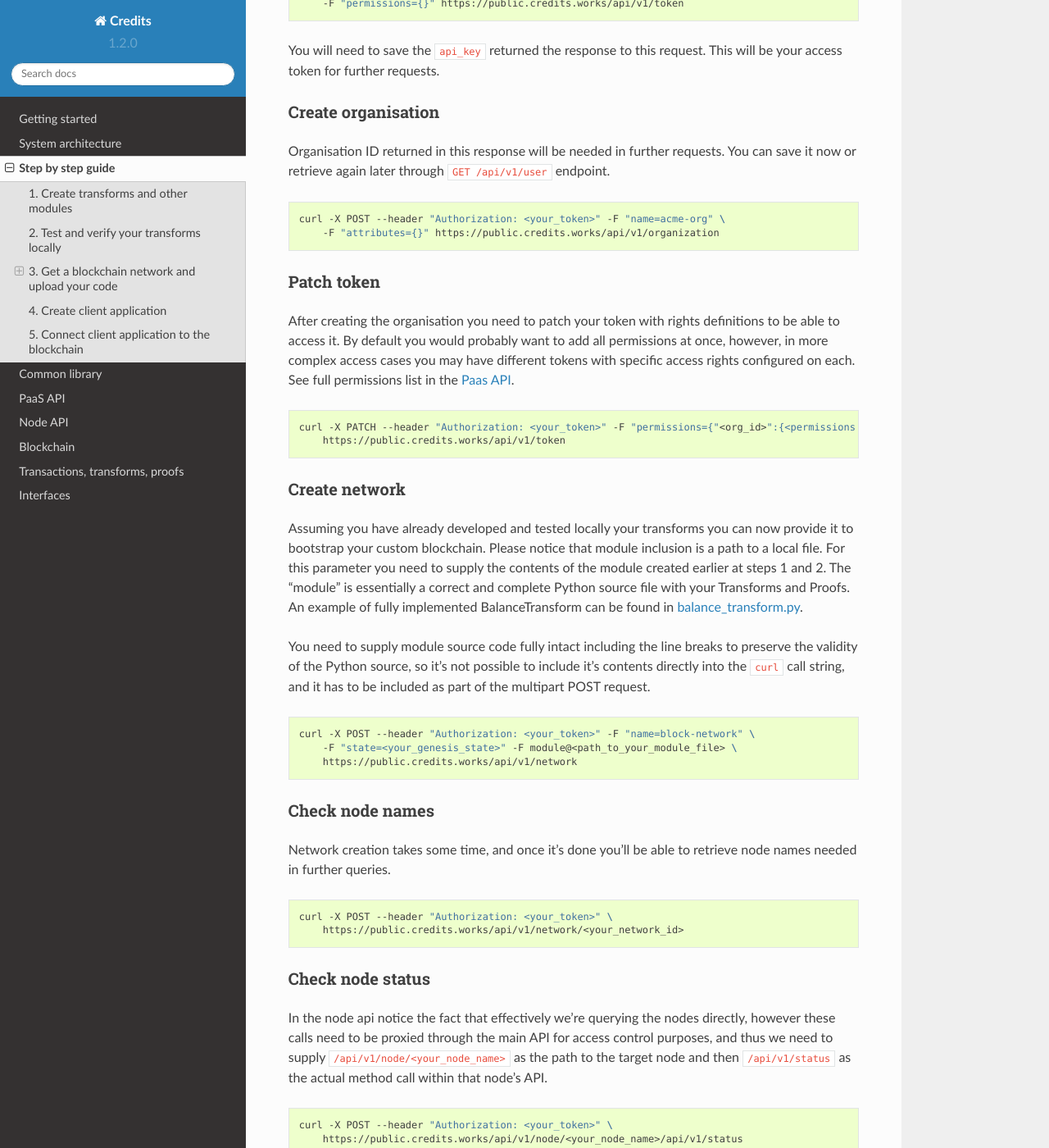
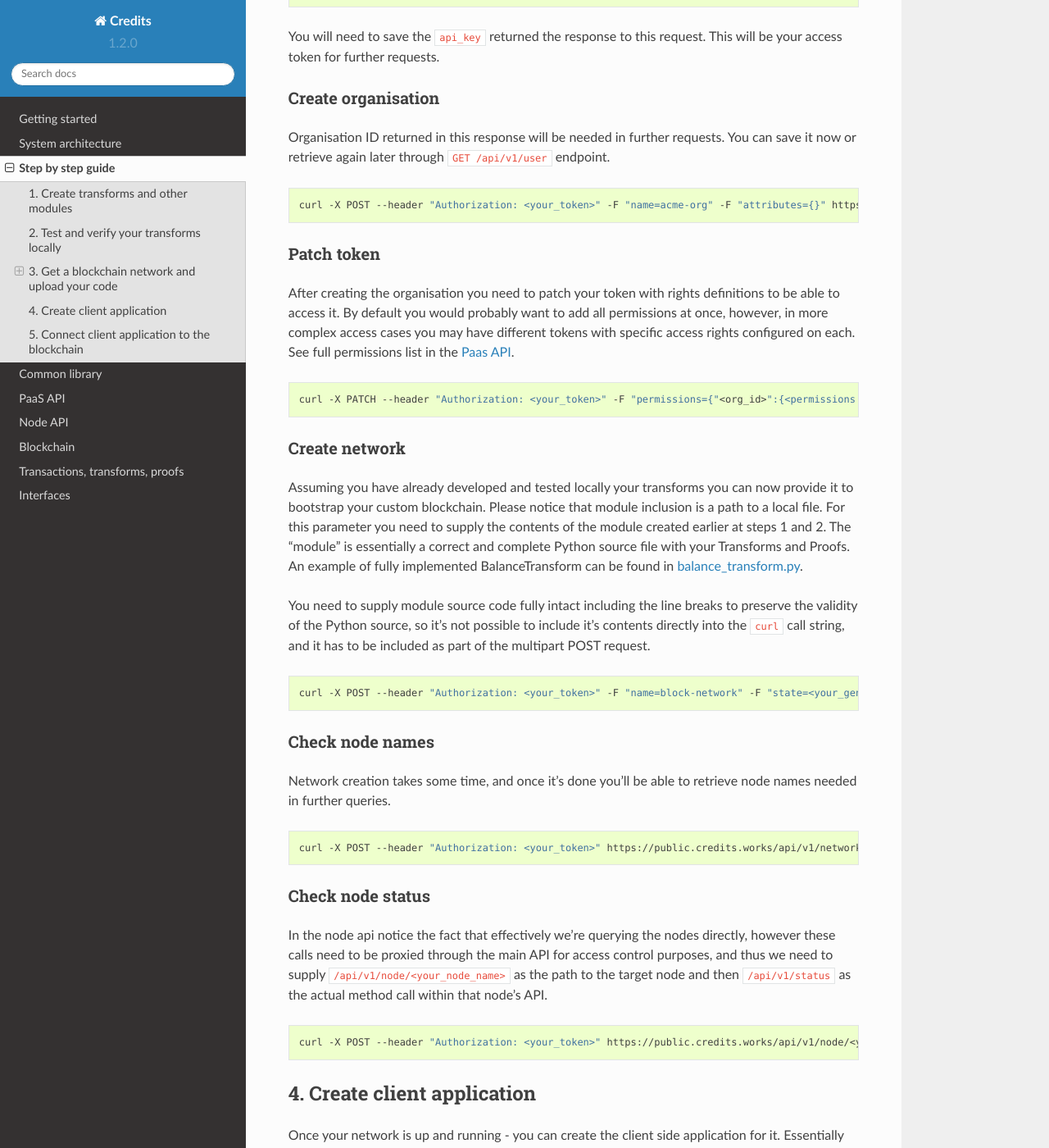
Before and after one commit to voodoo12345/credits-docs, a Sphinx documentation site: the page built from source/step_by_step.rst, in a window 1280 px wide and 1400 px high, scrolled down 2453 px. Shown: the whole window at 82% size. Built offline with Sphinx 7.4.7 and the Read the Docs theme 2.0.0, drawn with Linux system fonts in a browser that asks for light colours; some of the changed text lies outside the part shown.

Commit message:
- make curl examples copypasteable

```diff
--- a/source/step_by_step.rst
+++ b/source/step_by_step.rst
@@ -122,8 +122,7 @@ Register an account
 
 .. code-block:: bash
 
-    curl -X POST -F "email=test@example.com" -F "password=highlysecurepassword" \
-        -F "attributes={}" https://public.credits.works/api/v1/user
+    curl -X POST -F "email=test@example.com" -F "password=highlysecurepassword" -F "attributes={}" https://public.credits.works/api/v1/user
 
 Create access token
 -------------------
@@ -144,8 +143,7 @@ You can save it now or retrieve again later through ``GET /api/v1/user`` endpoin
 
 .. code-block:: bash
 
-    curl -X POST --header "Authorization: <your_token>" -F "name=acme-org" \
-        -F "attributes={}" https://public.credits.works/api/v1/organization
+    curl -X POST --header "Authorization: <your_token>" -F "name=acme-org" -F "attributes={}" https://public.credits.works/api/v1/organization
 
 Patch token
 -----------
@@ -158,8 +156,7 @@ See full permissions list in the :ref:`Paas API<paas-api>`.
 
 .. code-block:: bash
 
-    curl -X PATCH --header "Authorization: <your_token>" -F "permissions={"<org_id>":{<permissions list>}}" \
-        https://public.credits.works/api/v1/token
+    curl -X PATCH --header "Authorization: <your_token>" -F "permissions={"<org_id>":{<permissions list>}}" https://public.credits.works/api/v1/token
 
 Create network
 --------------
@@ -179,9 +176,7 @@ included as part of the multipart POST request.
 
 .. code-block:: bash
 
-    curl -X POST --header "Authorization: <your_token>" -F "name=block-network" \
-        -F "state=<your_genesis_state>" -F module@<path_to_your_module_file> \
-        https://public.credits.works/api/v1/network
+    curl -X POST --header "Authorization: <your_token>" -F "name=block-network" -F "state=<your_genesis_state>" -F module@<path_to_your_module_file> https://public.credits.works/api/v1/network
 
 .. _balance_transform.py: https://github.com/CryptoCredits/credits-common/blob/develop/examples/balance_transform.py
 
@@ -193,8 +188,7 @@ node names needed in further queries.
 
 .. code-block:: bash
 
-    curl -X POST --header "Authorization: <your_token>" \
-        https://public.credits.works/api/v1/network/<your_network_id>
+    curl -X POST --header "Authorization: <your_token>" https://public.credits.works/api/v1/network/<your_network_id>
 
 Check node status
 -----------------
@@ -207,8 +201,7 @@ then ``/api/v1/status`` as the actual method call within that node's API.
 
 .. code-block:: bash
 
-    curl -X POST --header "Authorization: <your_token>" \
-        https://public.credits.works/api/v1/node/<your_node_name>/api/v1/status
+    curl -X POST --header "Authorization: <your_token>" https://public.credits.works/api/v1/node/<your_node_name>/api/v1/status
 
 
 .. _step-by-step-create-client:
```
